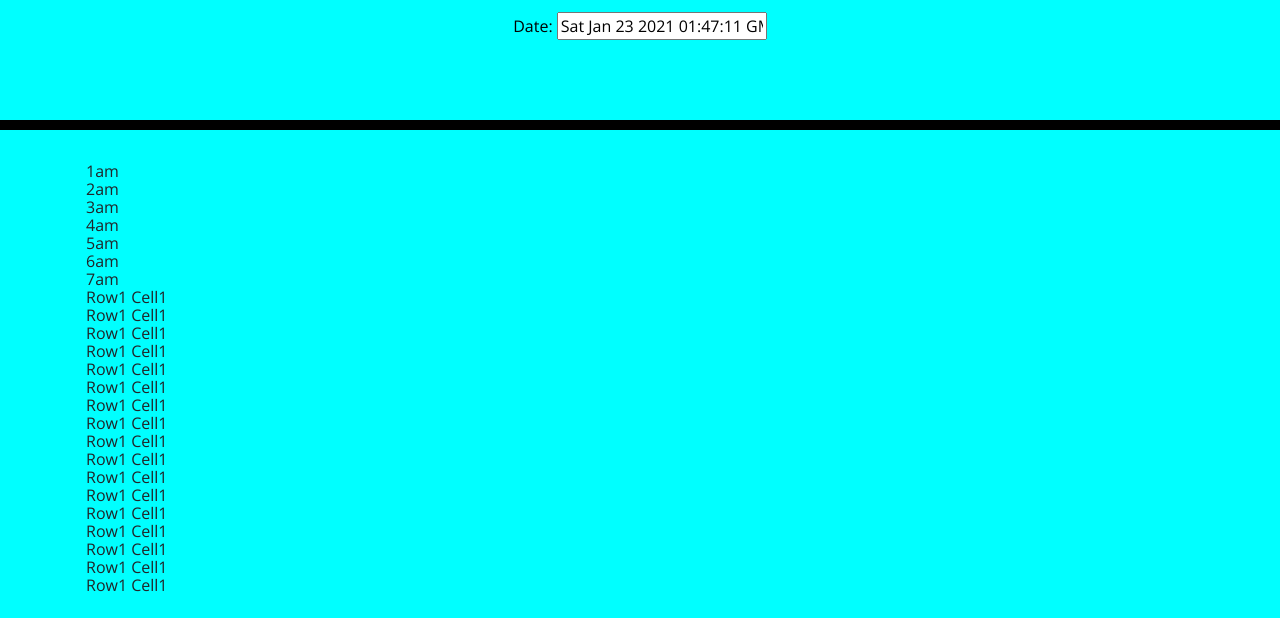
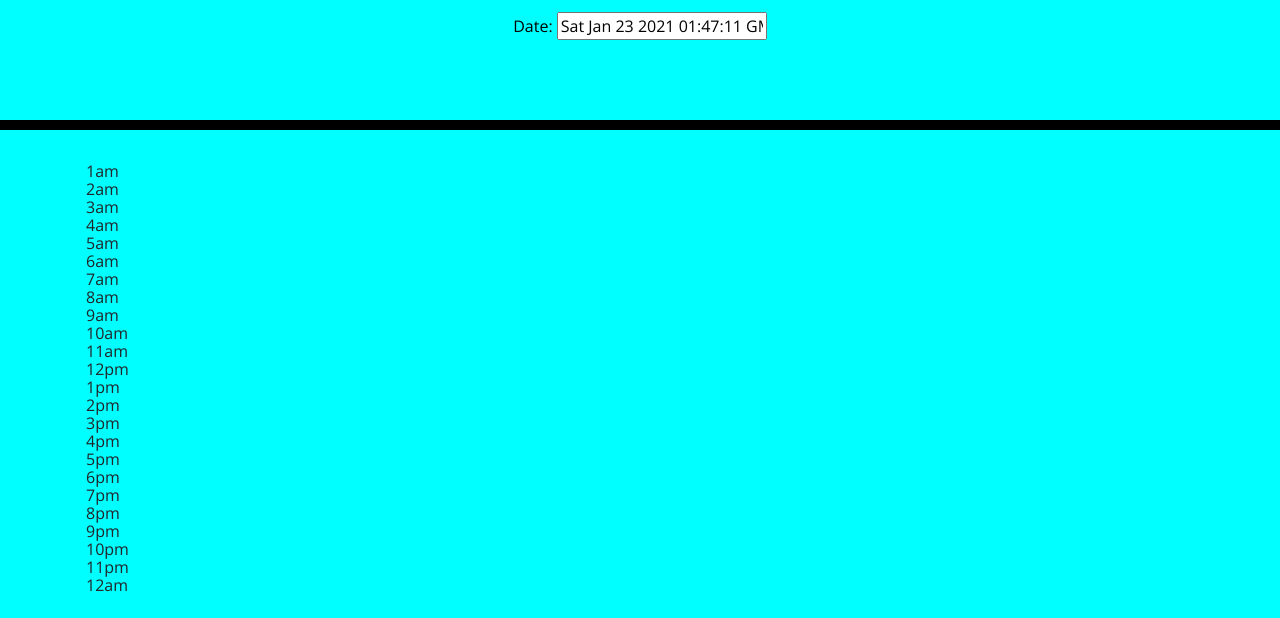
Before and after one commit to Ajwwashere/day-planner-3.0, a plain HTML site: page index.html in a window 1280 px wide. Shown: the part 182-800 px from the top of the page. Drawn offline with nearby package versions, Linux system fonts and the light colour scheme.

Commit message:
locked in times for table

```diff
--- a/index.html
+++ b/index.html
@@ -54,55 +54,55 @@
                 <td>7am</td>
             </tr>
             <tr>
-                <td>Row1 Cell1</td>
+                <td>8am</td>
             </tr>
             <tr>
-                <td>Row1 Cell1</td>
+                <td>9am</td>
             </tr>
             <tr>
-                <td>Row1 Cell1</td>
+                <td>10am</td>
             </tr>
             <tr>
-                <td>Row1 Cell1</td>
+                <td>11am</td>
             </tr>
             <tr>
-                <td>Row1 Cell1</td>
+                <td>12pm</td>
             </tr>
             <tr>
-                <td>Row1 Cell1</td>
+                <td>1pm</td>
             </tr>
             <tr>
-                <td>Row1 Cell1</td>
+                <td>2pm</td>
             </tr>
             <tr>
-                <td>Row1 Cell1</td>
+                <td>3pm</td>
             </tr>
             <tr>
-                <td>Row1 Cell1</td>
+                <td>4pm</td>
             </tr>
             <tr>
-                <td>Row1 Cell1</td>
+                <td>5pm</td>
             </tr>
             <tr>
-                <td>Row1 Cell1</td>
+                <td>6pm</td>
             </tr>
             <tr>
-                <td>Row1 Cell1</td>
+                <td>7pm</td>
             </tr>
             <tr>
-                <td>Row1 Cell1</td>
+                <td>8pm</td>
             </tr>
             <tr>
-                <td>Row1 Cell1</td>
+                <td>9pm</td>
             </tr>
             <tr>
-                <td>Row1 Cell1</td>
+                <td>10pm</td>
             </tr>
             <tr>
-                <td>Row1 Cell1</td>
+                <td>11pm</td>
             </tr>
             <tr>
-                <td>Row1 Cell1</td>
+                <td>12am</td>
             </tr>
         </table>
     </div>
```
